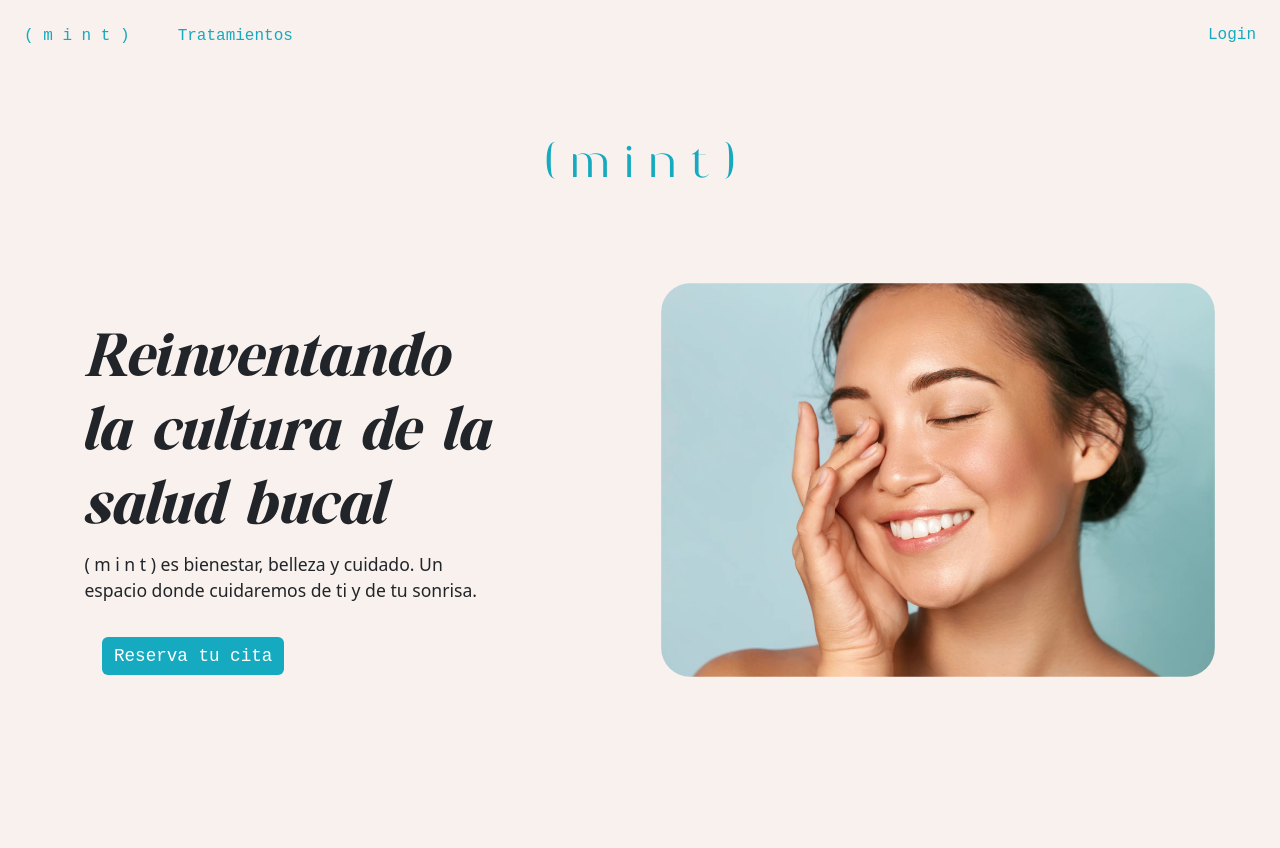
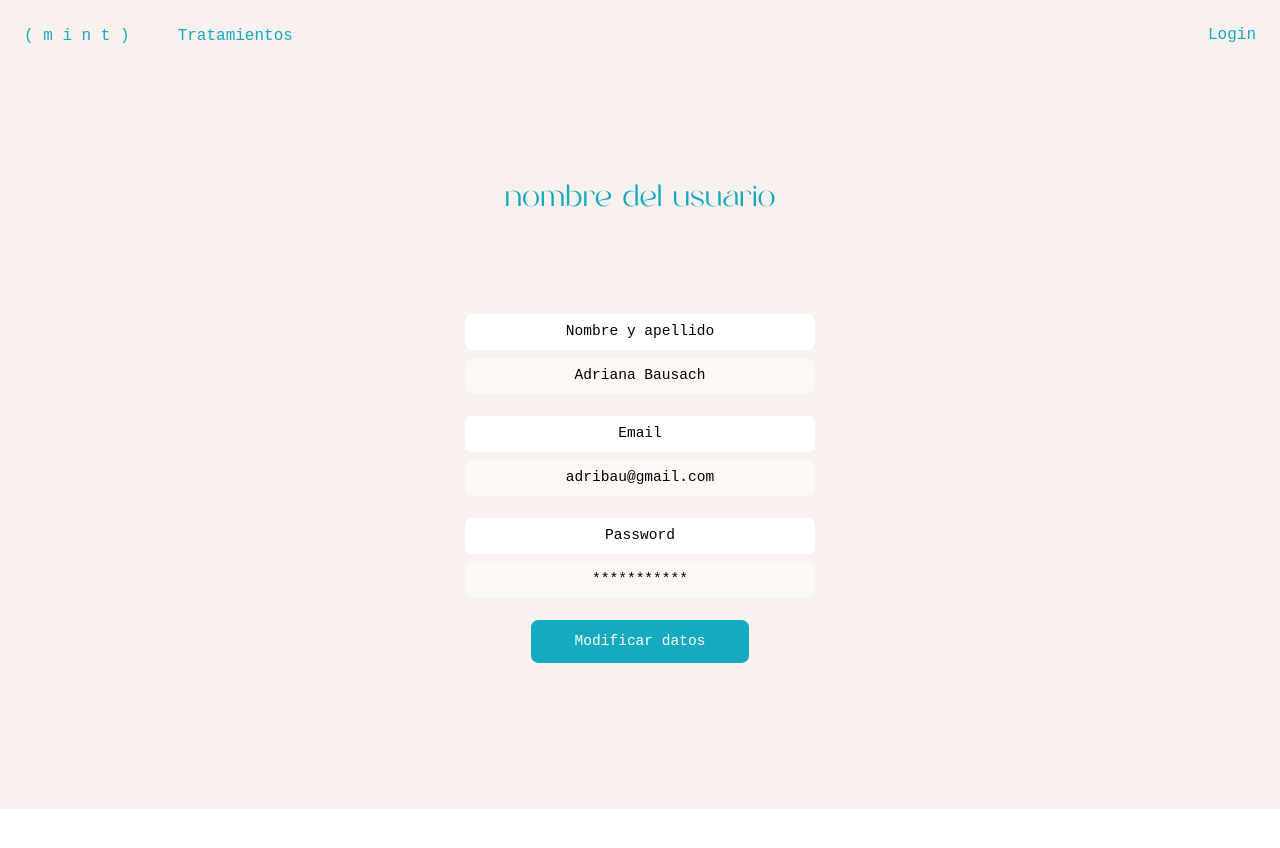
Before and after one commit to Coral-JM/cjm-fsd_front_clinica_dental, a React (Vite) app: page /updateUser in a window 1280 px wide. Before the commit this address led to /. Shown: the top 848 px of the page. After the commit the page ends 809 px from the top, so only its background shows below. Built offline with nearby package versions, Linux system fonts and the light colour scheme.

Commit message:
Fix: naming user update routes changed

```diff
--- a/src/pages/Body/Body.jsx
+++ b/src/pages/Body/Body.jsx
@@ -7,7 +7,7 @@ import { Login } from '../Login/Login';
 import { Register } from '../Register/Register';
 import { Tratamientos } from '../Tratamientos/Tratamientos'
 import { Profile } from '../Profile/Profile'
-import { UserInfo } from '../UserInfo/UserInfo'
+import { UpdateUser } from '../UpdateUser/UpdateUser'
 
 export const Body = () => {
      return (
@@ -19,7 +19,7 @@ export const Body = () => {
                 <Route path="/register" element={<Register />}/>
                 <Route path="/tratamientos" element={<Tratamientos />}/>
                 <Route path="/profile" element={<Profile />}/>
-                <Route path="/userinfo" element={<UserInfo />}/>
+                <Route path="/updateUser" element={<UpdateUser />}/>
             </Routes>
         </>
      )
--- a/src/pages/Profile/Profile.jsx
+++ b/src/pages/Profile/Profile.jsx
@@ -11,7 +11,7 @@ export const Profile = () => {
             <div className="row profileBody">
                 <div className="col profileTittle">( perfil de usuario )</div>
 
-                <div onClick={()=>navigate("/userinfo")} style= {{width:"24em"}}className="profileLines">Información del usuario</div>
+                <div onClick={()=>navigate("/UpdateUser")} style= {{width:"24em"}}className="profileLines">Información del usuario</div>
                 <div onClick={()=>navigate("/appointments")} style= {{width:"24em"}}className="profileLines">Mis citas</div>
                 <div onClick={()=>navigate("/home")} style= {{width:"24em"}}className="profileLinesEnd">Log out</div>
 
--- a/src/pages/UserInfo/UserInfo.jsx
+++ b/src/pages/UpdateUser/UpdateUser.jsx
@@ -1,7 +1,7 @@
 import React from "react";
-import './UserInfo.css'
+import './UpdateUser.css'
 
-export const UserInfo = () => {
+export const UpdateUser = () => {
     return (
         <div className="container">
             <div className="row userBody">
```
Also changed, not shown: src/pages/UpdateUser/UpdateUser.css (renamed from src/pages/UserInfo/UserInfo.css).
